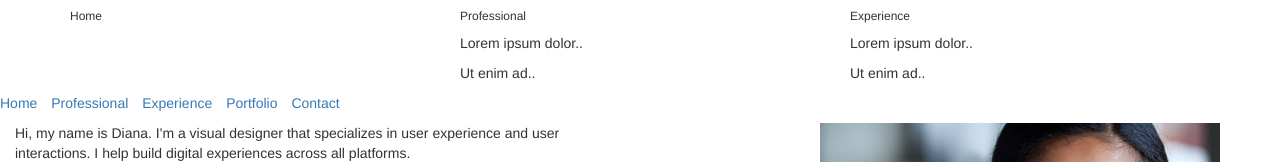
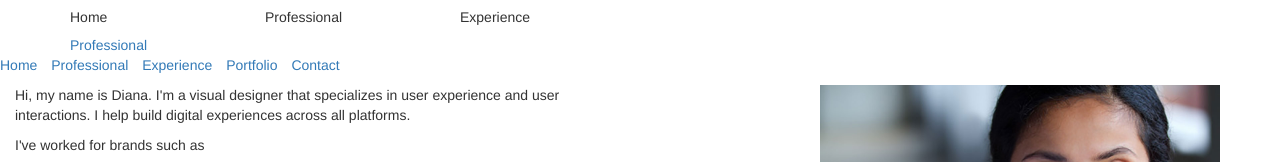
Before and after one commit to dcholankeril/dcholankeril.github.io, a plain HTML site: page Index.html in a window 1280 px wide. Shown: the top 162 px of the page. Drawn offline with nearby package versions, Linux system fonts and the light colour scheme.

Commit message:
still trying to adjust my spacing of navbar within bootstrap

```diff
--- a/Index.html
+++ b/Index.html
@@ -16,21 +16,19 @@
     <body>
         <div class="container">
             <div class="row">
-    <div class="col-md-4">
-      <h6>Home</h6>
+                <div class="col-md-2">
+                    <h5>Home</h5>
+                     <a href="professional.html">Professional</a>
                 </div>
-    <div class="col-md-4">
-      <h6>Professional</h6>
-      <p>Lorem ipsum dolor..</p>
-      <p>Ut enim ad..</p>
+                <div class="col-md-2">
+                    <h5>Professional</h5>
                 </div>
-    <div class="col-md-4">
-      <h6>Experience</h6>
-      <p>Lorem ipsum dolor..</p>
-      <p>Ut enim ad..</p>
+                <div class="col-md-2">
+                    <h5>Experience</h5>
                 </div>
             </div>
         </div>
+
         <div class="container row-md-6">
 
         </div>
```
Also changed, not shown: index.html (+8 -10 lines). Lines whose indentation alone changed are shown as unchanged.
